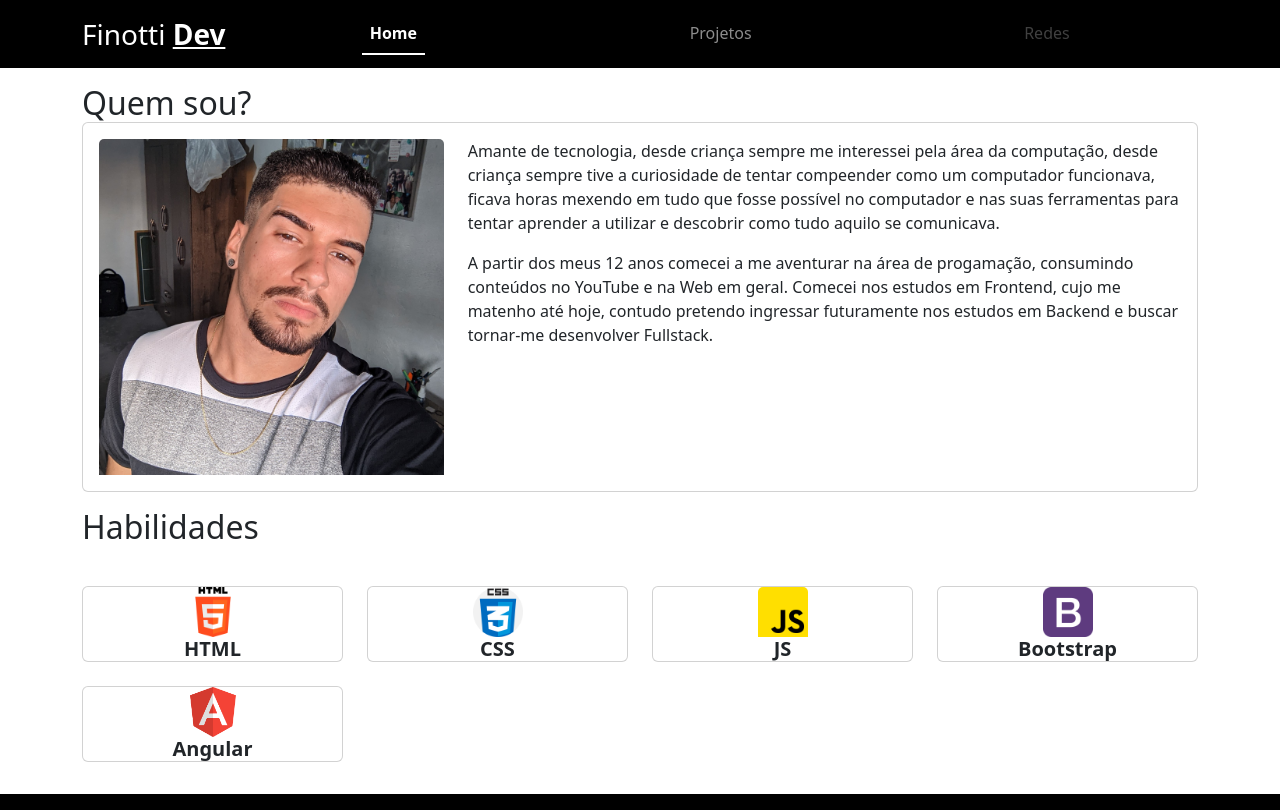
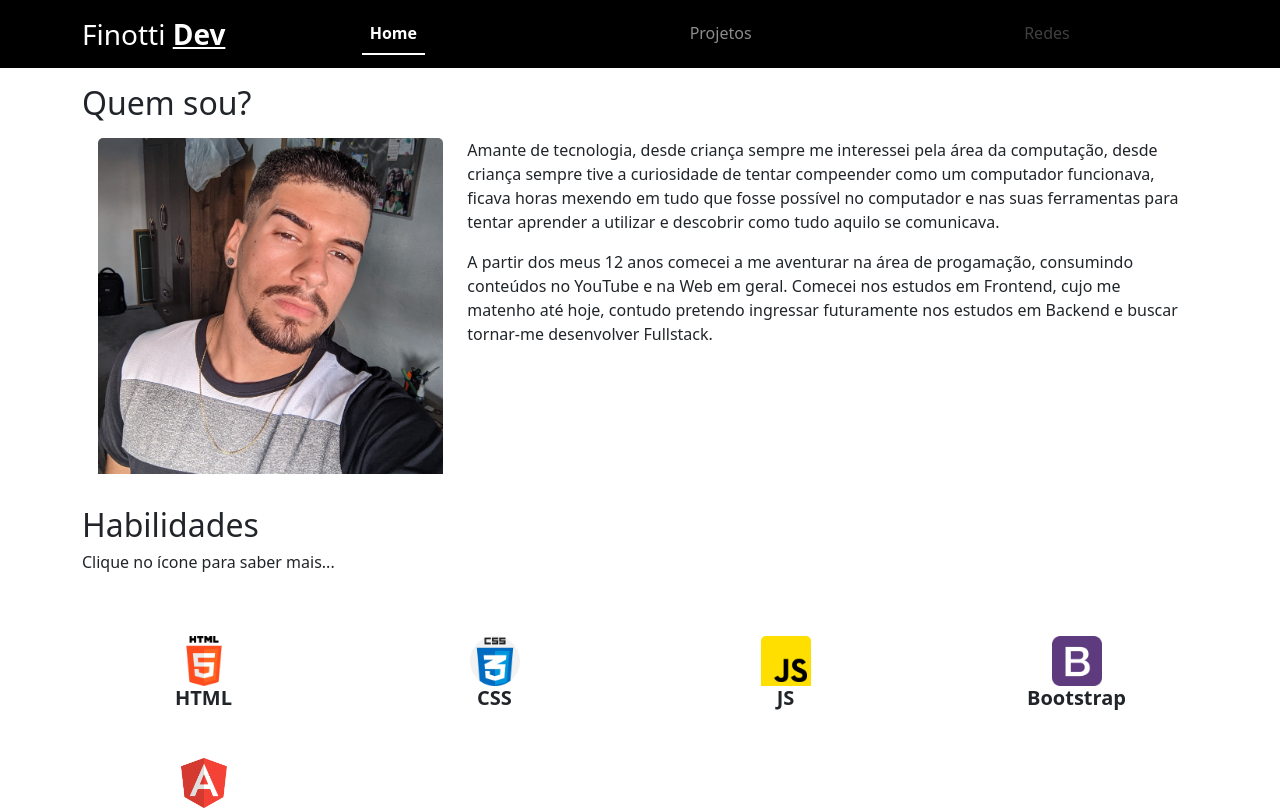
Before and after one commit to GabrielFinotti/Portfolio, an Angular app: page /home in a window 1280 px wide. Shown: the top 810 px of the page. Built offline with nearby package versions, Linux system fonts and the light colour scheme.

Commit message:
refatoração
Refatorando os códigos e otimizando o site base!

```diff
--- a/src/app/app.module.ts
+++ b/src/app/app.module.ts
@@ -8,6 +8,8 @@ import { ProjetosComponent } from './pages/projetos/projetos.component';
 import { NavbarComponent } from './components/navbar/navbar.component';
 import { NotFoundComponent } from './pages/not-found/not-found.component';
 import { FooterComponent } from './components/footer/footer.component';
+import { CardsComponent } from './components/cards/cards.component';
+import { CardPerfilComponent } from './components/card-perfil/card-perfil.component';
 
 
 @NgModule({
@@ -17,7 +19,9 @@ import { FooterComponent } from './components/footer/footer.component';
     ProjetosComponent,
     NavbarComponent,
     NotFoundComponent,
-    FooterComponent
+    FooterComponent,
+    CardsComponent,
+    CardPerfilComponent
   ],
   imports: [
     BrowserModule,
--- /dev/null
+++ b/src/app/components/card-perfil/card-perfil.component.html
@@ -0,0 +1,30 @@
+<div class="card border-0">
+  <div class="card-body">
+    <div class="row">
+      <div class="col-md-4">
+        <img
+          class="card-img-top"
+          src="../../../assets/imgs/Foto tumb.png"
+          id="img-tumb"
+        />
+      </div>
+      <div class="col-md-8">
+        <p class="card-text">
+          Amante de tecnologia, desde criança sempre me interessei pela
+          área da computação, desde criança sempre tive a curiosidade de
+          tentar compeender como um computador funcionava, ficava horas
+          mexendo em tudo que fosse possível no computador e nas suas
+          ferramentas para tentar aprender a utilizar e descobrir como
+          tudo aquilo se comunicava.
+        </p>
+        <p class="card-text">
+          A partir dos meus 12 anos comecei a me aventurar na área de
+          progamação, consumindo conteúdos no YouTube e na Web em geral.
+          Comecei nos estudos em Frontend, cujo me matenho até hoje,
+          contudo pretendo ingressar futuramente nos estudos em Backend
+          e buscar tornar-me desenvolver Fullstack.
+        </p>
+      </div>
+    </div>
+  </div>
+</div>
--- /dev/null
+++ b/src/app/components/cards/cards.component.css
@@ -0,0 +1,3 @@
+img {
+  width: 50px;
+}
--- /dev/null
+++ b/src/app/components/cards/cards.component.html
@@ -0,0 +1,52 @@
+<div class="row row-cols-2 row-cols-md-4 g-5  mt-3 mb-3">
+  <div class="col">
+    <div class="card border-0 align-items-center">
+      <img
+        class="card-img-top"
+        src="./../../../assets/imgs/html-5.png"
+        alt="Html"
+      />
+      <p class="card-text display-6 fs-5 fw-semibold">HTML</p>
+    </div>
+  </div>
+  <div class="col">
+    <div class="card border-0 align-items-center">
+      <img
+        class="card-img-top"
+        src="../../../assets/imgs/css.png"
+        alt="Css"
+      />
+      <p class="card-text display-6 fs-5 fw-semibold">CSS</p>
+    </div>
+  </div>
+  <div class="col">
+    <div class="card border-0 align-items-center">
+      <img
+        class="card-img-top"
+        src="../../../assets/imgs/js.png"
+        alt="Js"
+      />
+      <p class="card-text display-6 fs-5 fw-semibold">JS</p>
+    </div>
+  </div>
+  <div class="col">
+    <div class="card border-0 align-items-center">
+      <img
+        class="card-img-top"
+        src="../../../assets/imgs/bootstrap.png"
+        alt="Bootstrap"
+      />
+      <p class="card-text display-6 fs-5 fw-semibold">Bootstrap</p>
+    </div>
+  </div>
+  <div class="col">
+    <div class="card border-0 align-items-center">
+      <img
+        class="card-img-top"
+        src="../../../assets/imgs/angular.png"
+        alt="Angular"
+      />
+      <p class="card-text display-6 fs-5 fw-semibold">Angular</p>
+    </div>
+  </div>
+</div>
--- a/src/app/pages/home/home.component.html
+++ b/src/app/pages/home/home.component.html
@@ -3,93 +3,14 @@
     <div class="row">
       <article class="" id="apresentacao">
         <h2 class="card-title">Quem sou?</h2>
-        <div class="card">
-          <div class="card-body">
-            <div class="row">
-              <div class="col-md-4">
-                <img
-                  class="card-img-top"
-                  src="../../../assets/imgs/Foto tumb.png"
-                  id="img-tumb"
-                />
-              </div>
-              <div class="col-md-8">
-                <p class="card-text">
-                  Amante de tecnologia, desde criança sempre me interessei pela
-                  área da computação, desde criança sempre tive a curiosidade de
-                  tentar compeender como um computador funcionava, ficava horas
-                  mexendo em tudo que fosse possível no computador e nas suas
-                  ferramentas para tentar aprender a utilizar e descobrir como
-                  tudo aquilo se comunicava.
-                </p>
-                <p class="card-text">
-                  A partir dos meus 12 anos comecei a me aventurar na área de
-                  progamação, consumindo conteúdos no YouTube e na Web em geral.
-                  Comecei nos estudos em Frontend, cujo me matenho até hoje,
-                  contudo pretendo ingressar futuramente nos estudos em Backend
-                  e buscar tornar-me desenvolver Fullstack.
-                </p>
-              </div>
-            </div>
-          </div>
-        </div>
+        <app-card-perfil></app-card-perfil>
       </article>
     </div>
     <div class="row mt-3">
       <article id="habilidades">
         <h2>Habilidades</h2>
-        <div class="row row-cols-2 row-cols-md-4 g-4 mt-3 mb-3">
-          <div class="col">
-            <div class="card align-items-center">
-              <img
-                class="card-img-top"
-                src="./../../../assets/imgs/html-5.png"
-                alt="Html"
-              />
-              <p class="card-text display-6 fs-5 fw-semibold">HTML</p>
-            </div>
-          </div>
-          <div class="col">
-            <div class="card align-items-center">
-              <img
-                class="card-img-top"
-                src="../../../assets/imgs/css.png"
-                alt="Css"
-              />
-              <p class="card-text display-6 fs-5 fw-semibold">CSS</p>
-            </div>
-          </div>
-          <div class="col">
-            <div class="card align-items-center">
-              <img
-                class="card-img-top"
-                src="../../../assets/imgs/js.png"
-                alt="Js"
-              />
-              <p class="card-text display-6 fs-5 fw-semibold">JS</p>
-            </div>
-          </div>
-          <div class="col">
-            <div class="card align-items-center">
-              <img
-                class="card-img-top"
-                src="../../../assets/imgs/bootstrap.png"
-                alt="Bootstrap"
-              />
-              <p class="card-text display-6 fs-5 fw-semibold">Bootstrap</p>
-            </div>
-          </div>
-          <div class="col">
-            <div class="card align-items-center">
-              <img
-                class="card-img-top"
-                src="../../../assets/imgs/angular.png"
-                alt="Angular"
-              />
-              <p class="card-text display-6 fs-5 fw-semibold">Angular</p>
-            </div>
-          </div>
-        </div>
+        <h6>Clique no ícone para saber mais...</h6>
+        <app-cards></app-cards>
       </article>
     </div>
   </div>
```
Also changed, not shown: src/app/components/card-perfil/card-perfil.component.ts (added, +10 -0 lines), src/app/components/cards/cards.component.ts (added, +10 -0 lines), src/app/app.component.ts (line endings or trailing spaces), src/app/components/card-perfil/card-perfil.component.css (added), 2 other files (tests, documents, lock files or other folders).
